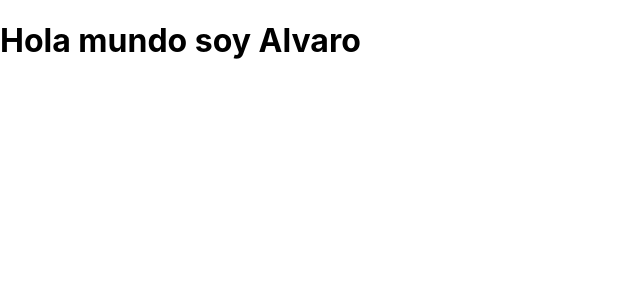
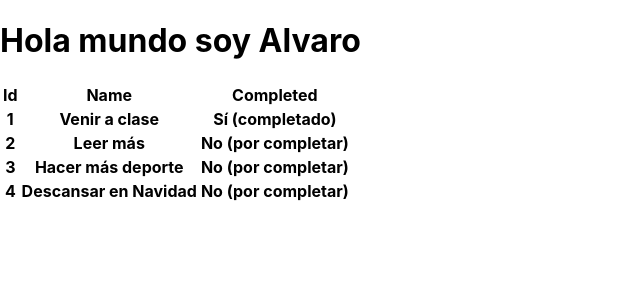
Before and after one commit to munozcotelo-trainingcourses/curso-react, a React (Create React App) app: page / in a window 1280 px wide. Shown: the top 300 px of the page, without its empty margins (0-640 px from the left). Built offline with nearby package versions, Linux system fonts and the light colour scheme.

Commit message:
Ejercicio 5

```diff
--- a/src/App.tsx
+++ b/src/App.tsx
@@ -4,6 +4,7 @@ import React from "react";
 import './App.css';
 
 import CabeceraComponent from "./components/CabeceraComponent.class";
+import ListaComponent    from "./components/ListaComponent";
 
 interface IAppComponentProps {
 }
@@ -35,9 +36,15 @@ class AppComponent extends React.Component<IAppComponentProps, Record<string, un
         console.info( "Estoy en render" );
 
         return (
-            <CabeceraComponent
-                contenido="Hola mundo soy Alvaro"
-            />
+            <div>
+                <CabeceraComponent
+                    contenido="Hola mundo soy Alvaro"
+                />
+
+                <ListaComponent/>
+
+            </div>
+
         );
 
     }
--- /dev/null
+++ b/src/components/ListaComponent.tsx
@@ -0,0 +1,57 @@
+import React from "react";
+
+import ListaElementoComponent from "./ListaElementoComponent";
+
+interface IListaComponentProps {
+}
+
+interface ITodo {
+
+    id        : number;
+    name      : string;
+    completed : boolean;
+}
+
+const ListaComponent : ( props : IListaComponentProps ) => React.ReactElement = ( props : IListaComponentProps ) => {
+
+    const misTodos : ITodo[] = [
+
+        { id : 1, name : "Venir a clase", completed : true },
+        { id : 2, name : "Leer más", completed : false },
+        { id : 3, name : "Hacer más deporte", completed : false },
+        { id : 4, name : "Descansar en Navidad", completed : false },
+
+    ];
+
+    return (
+
+        <div>
+            <table>
+                <thead>
+                    <tr>
+                        <th>Id</th>
+                        <th>Name</th>
+                        <th>Completed</th>
+                    </tr>
+                </thead>
+                    <tbody>
+            {
+
+                misTodos.map( ( todo : ITodo ) => {
+                    return <ListaElementoComponent
+                        id={ todo.id }
+                        name={ todo.name }
+                        completed={ todo.completed }
+                    />
+                } )
+
+            }
+                    </tbody>
+            </table>
+
+      </div>
+  );
+
+}
+
+export default ListaComponent;
--- /dev/null
+++ b/src/components/ListaElementoComponent.tsx
@@ -0,0 +1,25 @@
+import React from "react";
+
+interface IListaElementoComponentProps {
+
+    id        : number;
+    name      : string;
+    completed : boolean;
+
+}
+
+const ListaElementoComponent : ( props : IListaElementoComponentProps ) => React.ReactElement = ( props : IListaElementoComponentProps ) => {
+
+    return (
+
+        <tr>
+            <th>{ props.id }</th>
+            <th>{ props.name }</th>
+            <th>{ ( props.completed === true ) ? "Sí (completado)" : "No (por completar)" }</th>
+        </tr>
+
+    );
+
+}
+
+export default ListaElementoComponent;
```
